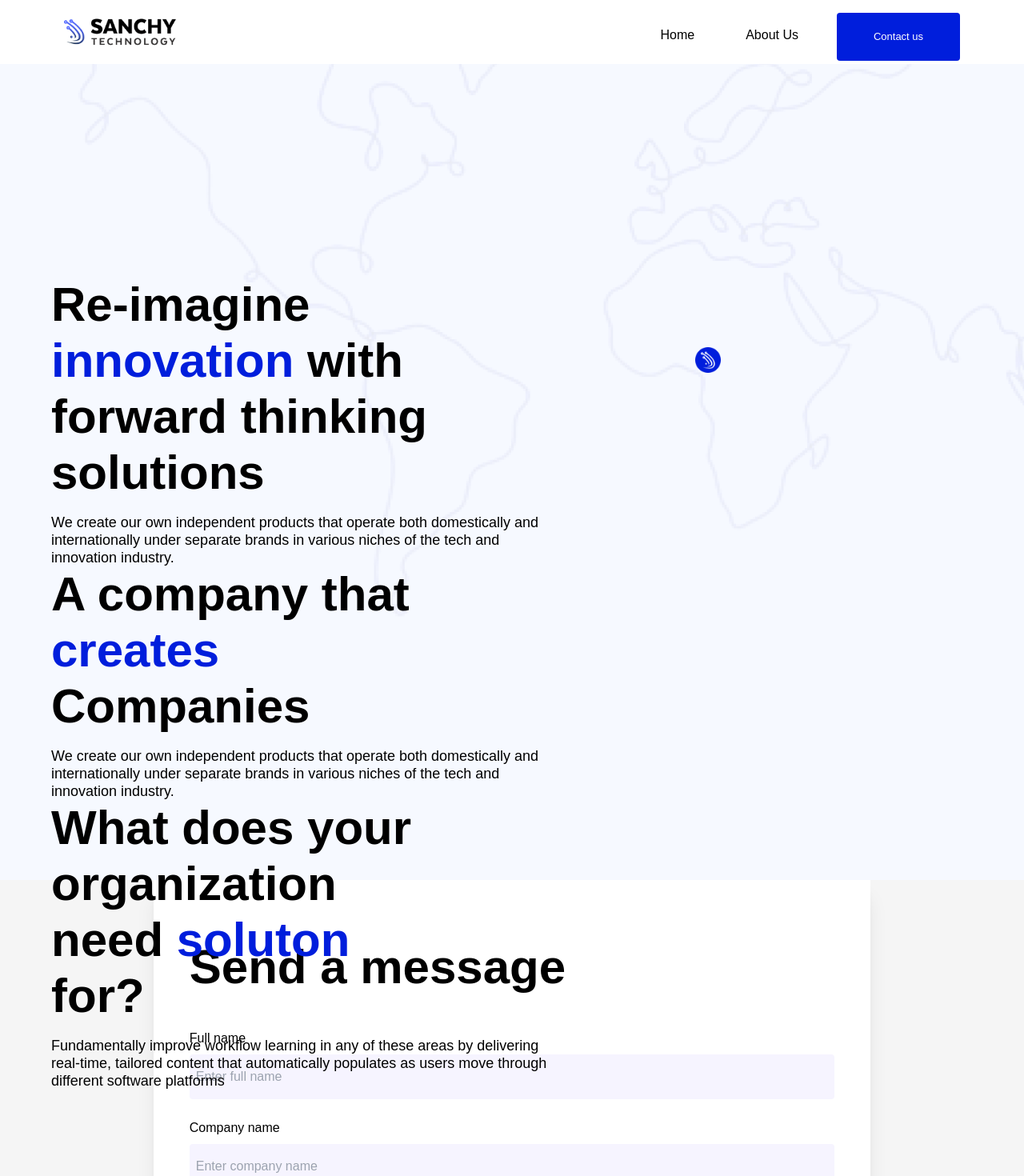
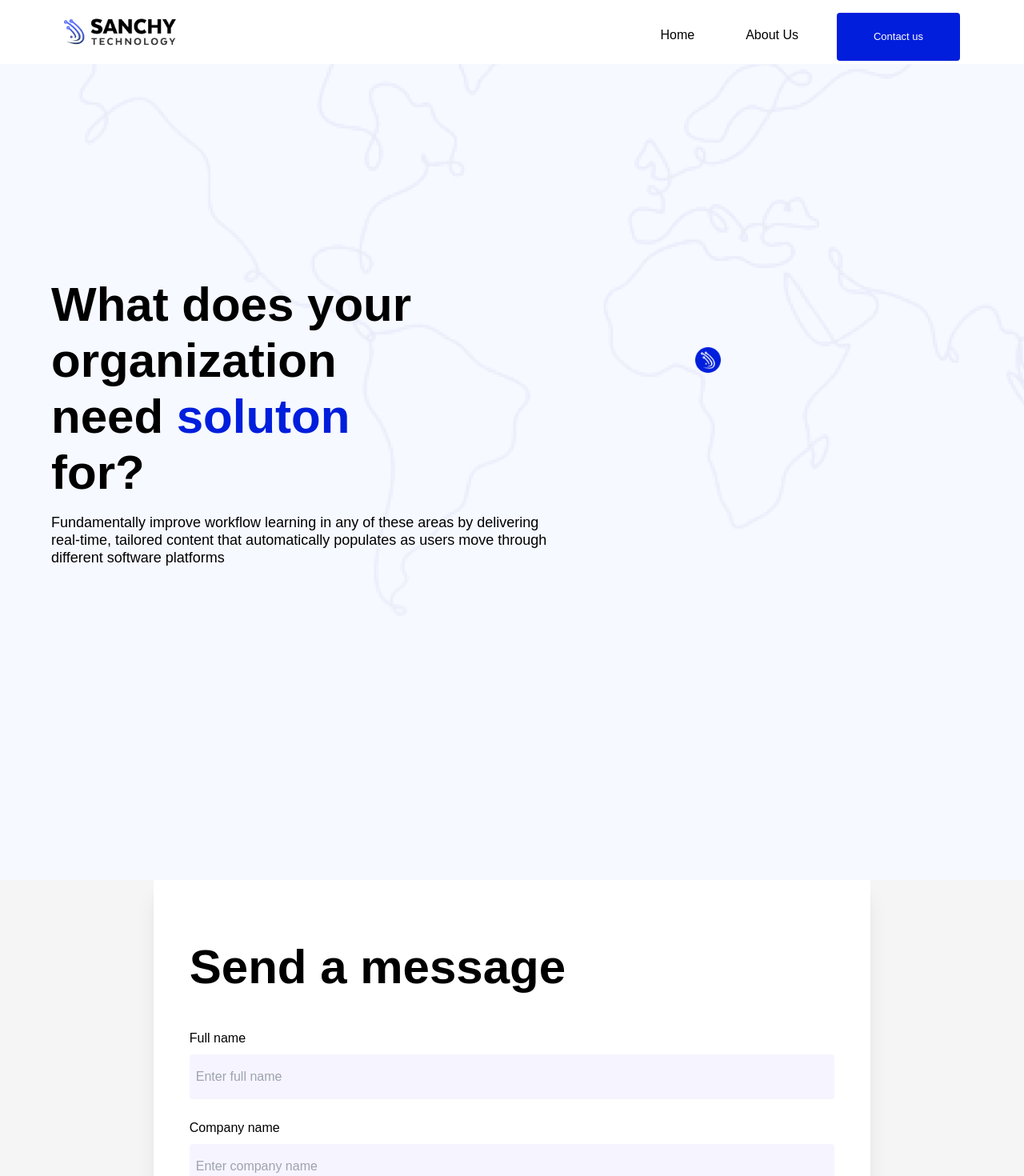
Before and after one commit to vicsnet/Sanchy, a React (Create React App) app: page /contact in a window 1280 px wide. Shown: the top 1470 px of the page at 80% size. Built offline with nearby package versions, Linux system fonts and the light colour scheme; a web font is replaced by a local one; what tw-elements would draw is missing.

Commit message:
hero adjusted

```diff
--- a/src/App.js
+++ b/src/App.js
@@ -15,7 +15,6 @@ function App() {
   return (
     <div>
       <Nav />
-      <NewHero />
       <Routes>
         <Route path="/" element={<Home />} />
         <Route path="/about" element={<About />} />
--- a/src/components/pages/About.jsx
+++ b/src/components/pages/About.jsx
@@ -4,10 +4,12 @@ import About_us from '../re_components/About_us'
 import Mission from '../re_components/Mission'
 import Why from '../re_components/Why'
 import Team from '../re_components/Team'
+import AboutHero from '../re_components/AboutHero'
 
 const About = () => {
   return (
       <div>
+          <AboutHero />
           <About_us />
           <Mission />
           <Why />
--- a/src/components/pages/Contact.jsx
+++ b/src/components/pages/Contact.jsx
@@ -1,9 +1,11 @@
 import React from 'react'
+import ContactHero from '../re_components/ContactHero'
 import Message from '../re_components/Message'
 
 const Contact = () => {
   return (
       <div>
+          <ContactHero />
           <Message />
     </div>
   )
--- a/src/components/pages/Home.jsx
+++ b/src/components/pages/Home.jsx
@@ -7,18 +7,17 @@ import What from '../re_components/What';
 import Approach from '../re_components/Approach';
 import Org from '../re_components/Org';
 import Footer from '../re_components/Footer';
+import NewHero from '../re_components/NewHero';
 
 const Home = () => {
   return (
     <div>
-
-
+      <NewHero />
       <About />
       <Core />
       <What />
       <Approach />
       <Org />
-
     </div>
   );
 }
--- /dev/null
+++ b/src/components/re_components/AboutHero.jsx
@@ -0,0 +1,43 @@
+import React from 'react'
+import Screen from "../assets/Group3.png";
+const AboutHero = () => {
+  return (
+      <div className="w-[100%] bg-[#F6F9FF] hero-bg h-[566px] md:h-[800px] lg:h-[1100px] sm:h-[700px]">
+
+      <div className="w-[90%] mx-auto ">
+        <div className="flex pt-[30%] lg:gap-6">
+
+
+
+              <div class="relative w-[60%] ">
+                <h2 className="text-[28px] font-black mb-8  lg:w-[70%] xl:w-[60%] lg:text-[60px] lg:leading-[70px] lg:mb-4 md:w-[70%] md:text-[40px] sm:text-[32px] sm:w-[70%]">
+                  {" "}
+                  A company that <span className="text-[#001EDC]">
+                    creates
+                  </span>{" "}
+                  Companies{" "}
+                </h2>
+                <p className="w-[160%] text-[18px] lg:w-[90%] leading-[22px] md:w-[90%] sm:w-[90%]">
+                  We create our own independent products that operate both
+                  domestically and internationally under separate brands in
+                  various niches of the tech and innovation industry.
+                </p>
+              </div>
+
+
+
+          <div className="h-[200px] lg:ml-[5%] md:ml-[7%] sm:ml-[6%]">
+            <img
+              src={Screen}
+              alt=""
+              className="w-[30%] h-auto sm:w-[40%] ml-[40%] mt-[15%] md:mt-[80%]  lg:mt-[110%] sm:mt-[60%] "
+            />
+          </div>
+        </div>
+      </div>
+    </div>
+
+  )
+}
+
+export default AboutHero
--- /dev/null
+++ b/src/components/re_components/ContactHero.jsx
@@ -0,0 +1,33 @@
+import React from "react";
+import Screen from "../assets/Group3.png";
+const ContactHero = () => {
+  return (
+    <div className="w-[100%] bg-[#F6F9FF] hero-bg h-[566px] md:h-[800px] lg:h-[1100px] sm:h-[700px]">
+      <div className="w-[90%] mx-auto ">
+        <div className="flex pt-[30%] lg:gap-6">
+          <div class="relative w-[60%] ">
+            <h2 className="text-[28px] font-black w-[120%] mb-8 xl:w-[70%] lg:w-[90%] lg:text-[60px] lg:leading-[70px] lg:mb-4 md:w-[80%] md:text-[40px] sm:text-[32px] sm:w-[100%]">
+              What does your organization need{" "}
+              <span className="text-[#001EDC]">soluton</span> for?
+            </h2>
+            <p className="w-[160%] text-[18px] lg:w-[90%] leading-[22px] md:w-[90%] sm:w-[90%]">
+              Fundamentally improve workflow learning in any of these areas by
+              delivering real-time, tailored content that automatically
+              populates as users move through different software platforms
+            </p>
+          </div>
+
+          <div className="h-[200px] lg:ml-[5%] md:ml-[7%] sm:ml-[6%]">
+            <img
+              src={Screen}
+              alt=""
+              className="w-[30%] h-auto sm:w-[40%] ml-[40%] mt-[15%] md:mt-[80%]  lg:mt-[110%] sm:mt-[60%] "
+            />
+          </div>
+        </div>
+      </div>
+    </div>
+  );
+};
+
+export default ContactHero;
--- a/src/components/re_components/NewHero.jsx
+++ b/src/components/re_components/NewHero.jsx
@@ -16,7 +16,7 @@ const NewHero = () => {
           >
             <div class="carousel-inner relative">
               <div class="carousel-item active relative float-left w-full duration-100">
-                <h2 className="text-[28px] font-black w-[112%] mb-8 xl:w-[70%] lg:text-[60px] lg:leading-[70px] lg:mb-4 md:w-[80%] md:text-[40px] sm:text-[32px] sm:w-[100%]">
+                <h2 className="text-[28px] font-black w-[112%] mb-8 xl:w-[90%] lg:text-[60px] lg:leading-[70px] lg:mb-4 md:w-[90%] md:text-[40px] sm:text-[32px] sm:w-[100%]">
                   Re-imagine <span className="text-[#001EDC]">innovation</span>{" "}
                   with forward thinking
                   <span> solutions</span>
@@ -28,12 +28,13 @@ const NewHero = () => {
                 </p>
               </div>
               <div class="carousel-item relative float-left w-full duration-100 ">
-                <h2 className="text-[28px] font-black mb-8 lg:w-[70%] lg:text-[60px] lg:leading-[70px] lg:mb-4 md:w-[60%] md:text-[40px] sm:text-[32px] sm:w-[70%]">
+                <h2 className="text-[28px] font-black mb-8 lg:w-[100%] lg:text-[60px] lg:leading-[70px] lg:mb-4 md:w-[80%] md:text-[40px] sm:text-[32px] sm:w-[90%] xl:w-[90%] ">
                   {" "}
-                  A company that <span className="text-[#001EDC]">
-                    creates
-                  </span>{" "}
-                  Companies{" "}
+                  A company that creates
+                  <span className="text-[#001EDC]">
+                    {" "}
+                    innovative
+                  </span> Companies{" "}
                 </h2>
                 <p className="w-[160%] text-[18px] lg:w-[90%] leading-[22px] md:w-[90%] sm:w-[90%]">
                   We create our own independent products that operate both
@@ -43,13 +44,13 @@ const NewHero = () => {
               </div>
               <div class="carousel-item relative  w-full duration-100 ">
                 <h2 className="text-[28px] font-black w-[112%] mb-8 xl:w-[70%] lg:text-[60px] lg:leading-[70px] lg:mb-4 md:w-[80%] md:text-[40px] sm:text-[32px] sm:w-[100%]">
-                  What does your organization need{" "}
-                  <span className="text-[#001EDC]">soluton</span> for?
+                  We aim to <span className="text-[#001EDC]">raise</span> the
+                  <span className="text-[#001EDC]"> innovation</span> Game
                 </h2>
                 <p className="w-[160%] text-[18px] lg:w-[90%] leading-[22px] md:w-[90%] sm:w-[90%]">
-                  Fundamentally improve workflow learning in any of these areas
-                  by delivering real-time, tailored content that automatically
-                  populates as users move through different software platforms
+                  We create our own independent products that operate both
+                  domestically and internationally under separate brands in
+                  various niches of the tech and innovation industry.
                 </p>
               </div>
             </div>
```
